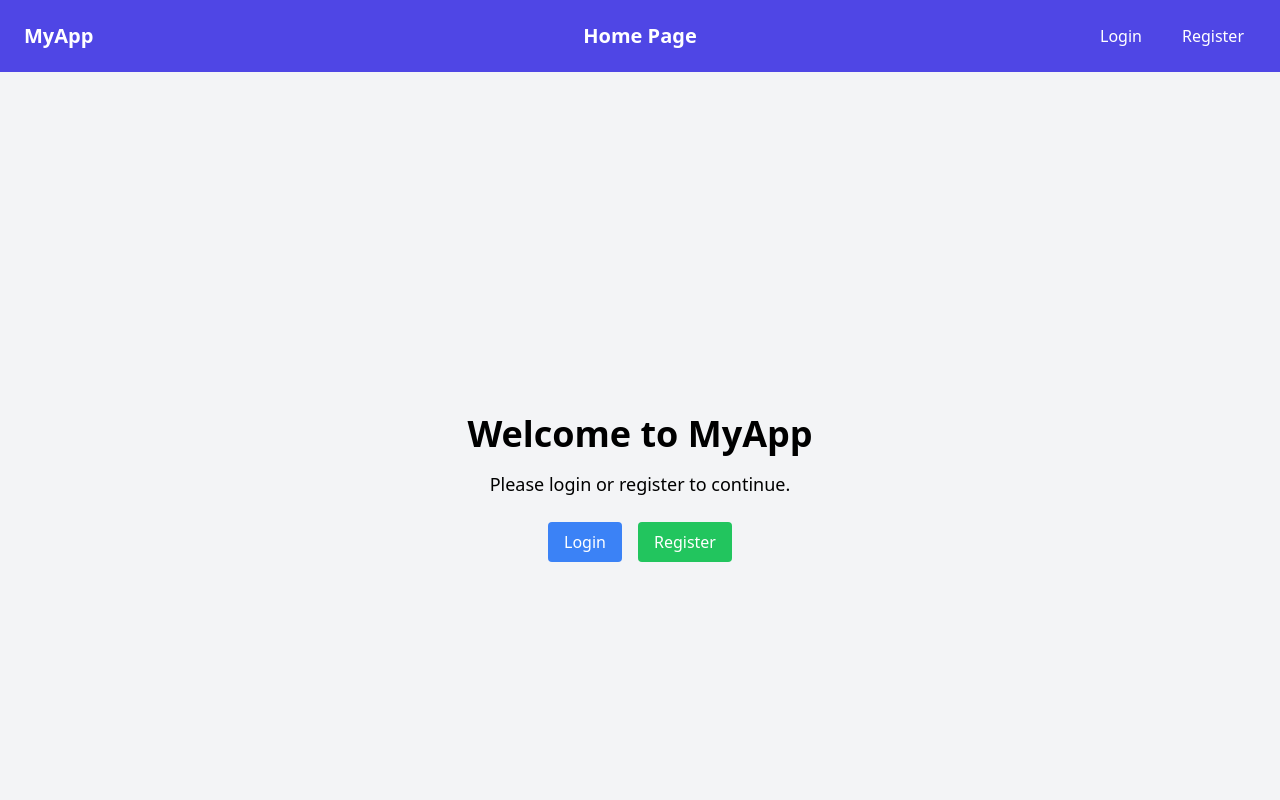
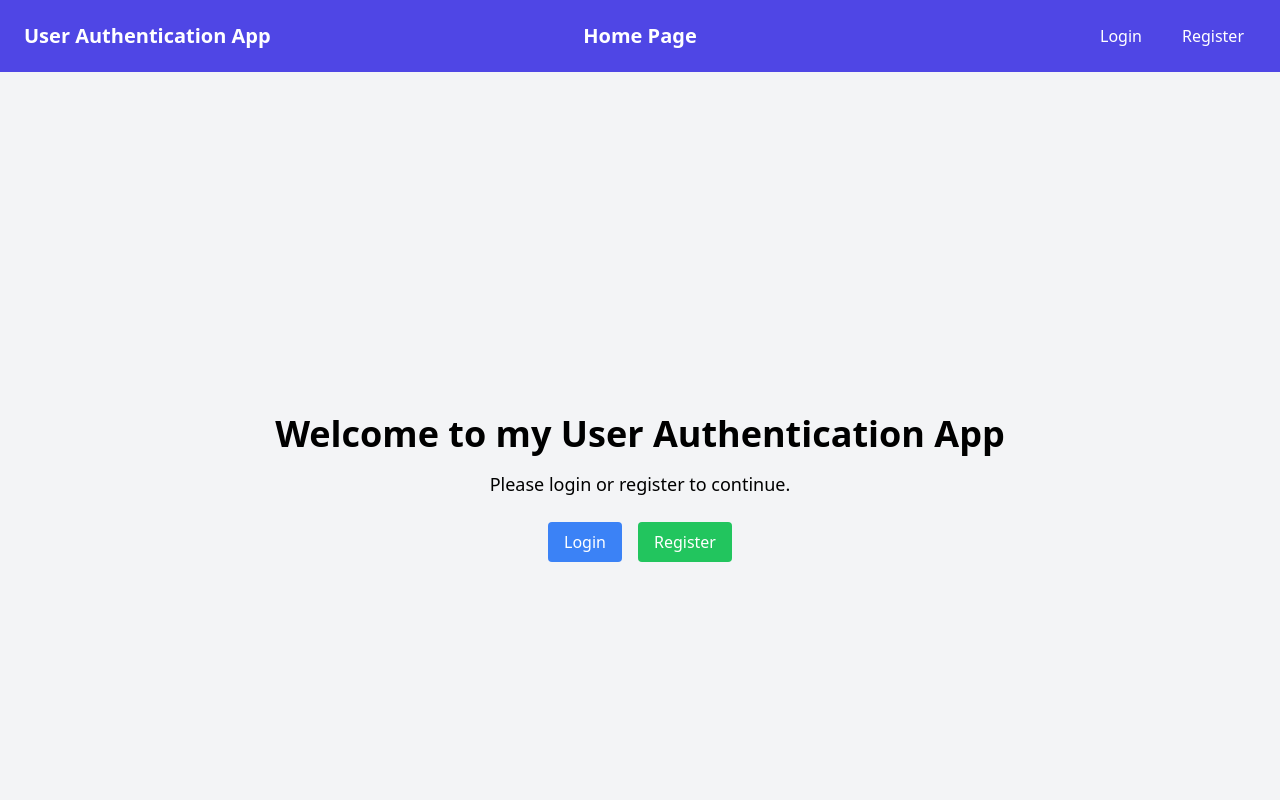
Before and after one commit to Danpav1/login_website, a React (Vite) app in the folder frontend/: page / in a window 1280 px wide. Shown: the top 800 px of the page. Built offline with nearby package versions, Linux system fonts and the light colour scheme; no server answers.

Commit message:
changed name from my app to user authentication app to fit the repo name

```diff
--- a/frontend/src/components/Navbar.jsx
+++ b/frontend/src/components/Navbar.jsx
@@ -49,7 +49,7 @@
         {/* Left Section: Logo */}
         <div className="flex-1">
           <Link to="/" className="text-xl font-bold">
-            MyApp
+            User Authentication App
           </Link>
         </div>
 
--- a/frontend/src/pages/HomePage.jsx
+++ b/frontend/src/pages/HomePage.jsx
@@ -16,7 +16,7 @@
 
   return (
     <div className="flex flex-col items-center justify-center min-h-screen bg-gray-100 px-4">
-      <h1 className="text-4xl font-bold mb-4">Welcome to MyApp</h1>
+      <h1 className="text-4xl font-bold mb-4">Welcome to my User Authentication App</h1>
       <p className="text-lg mb-6 text-center">
         Please login or register to continue.
       </p>
```
